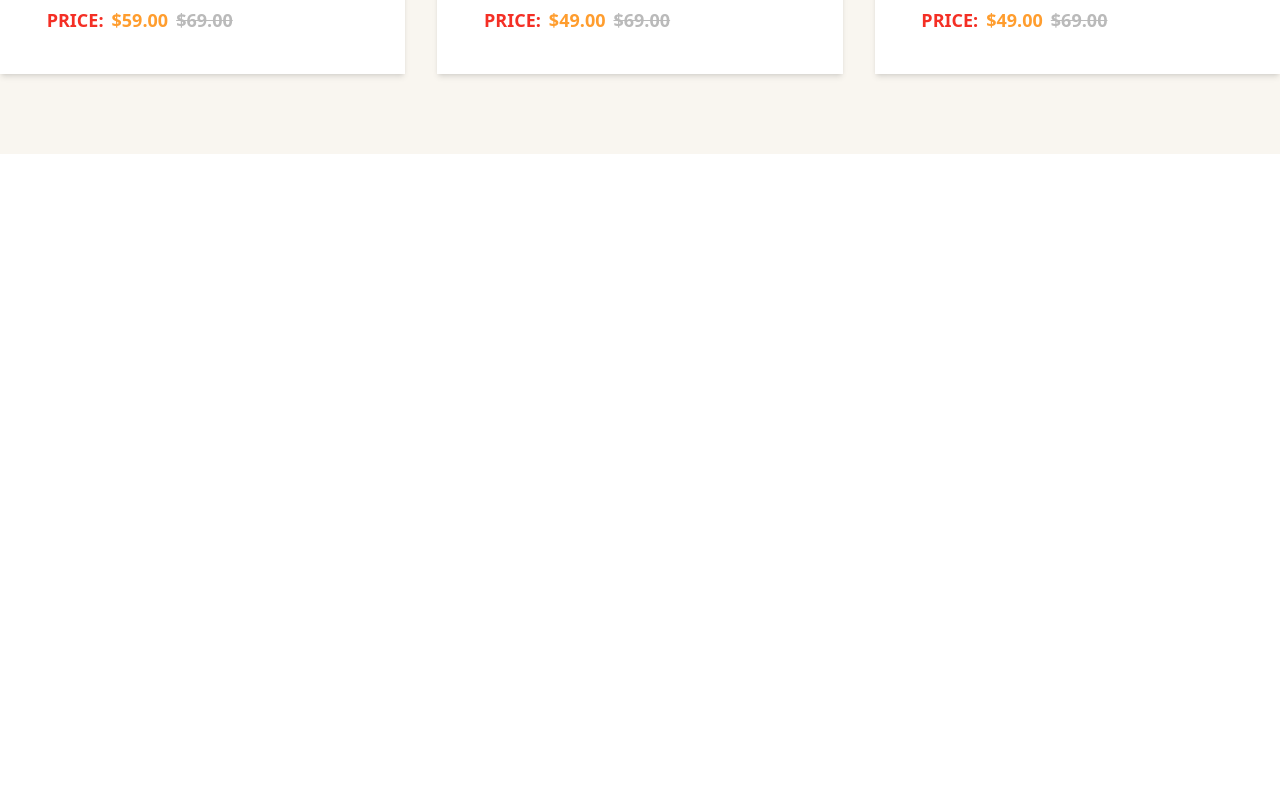
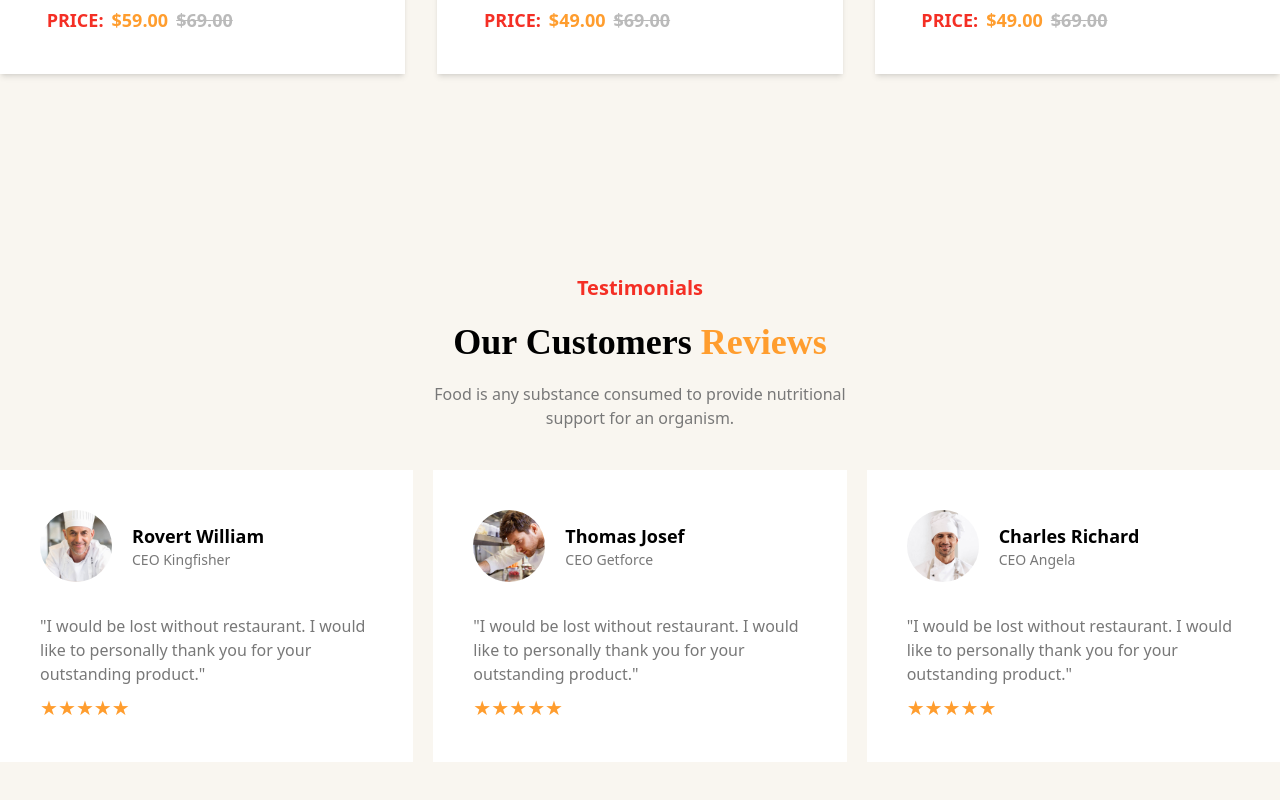
Before and after one commit to jobayer58/Foodie-Haven, a React (Vite) app: page / in a window 1280 px wide. Shown: the part 2867-3667 px from the top of the page. Before the commit the page ends 3021 px from the top, so only its background shows below. Built offline with nearby package versions, Linux system fonts and the light colour scheme.

Commit message:
added testimonilas section with responsive

```diff
--- a/src/Components/Layout/MainLayout.jsx
+++ b/src/Components/Layout/MainLayout.jsx
@@ -3,6 +3,7 @@ import Navbar from '../Pages/Navbar';
 import Banner from '../Pages/Banner';
 import DiscountCafe from '../Pages/DiscountCafe';
 import DeliciousFood from '../Pages/DeliciousFood';
+import Testimonials from '../Pages/Testimonials';
 
 const MainLayout = () => {
     return (
@@ -11,6 +12,7 @@ const MainLayout = () => {
             <Banner></Banner>
             <DiscountCafe></DiscountCafe>
             <DeliciousFood></DeliciousFood>
+            <Testimonials></Testimonials>
 
         </div>
     );
--- a/src/Components/Pages/DeliciousFood.jsx
+++ b/src/Components/Pages/DeliciousFood.jsx
@@ -28,7 +28,7 @@ const DeliciousFood = () => {
                 </div>
 
                 {/* card */}
-                <div className='grid md:grid-cols-8 lg:grid-cols-12 gap-8 px-6 lg:px-0'>
+                <div className='grid md:grid-cols-8 lg:grid-cols-12 gap-8 px-4 lg:px-0'>
                     {/* 1st */}
                     <div className='col-span-4 bg-white h-[517px] shadow-md flex flex-col justify-center'>
                         <div className='mx-auto'>
@@ -47,7 +47,7 @@ const DeliciousFood = () => {
 
                                 {/* Hover Button */}
                                 <div className="absolute inset-0 flex items-center justify-center opacity-0 group-hover:opacity-100 transition-opacity duration-300">
-                                    <button className="bg-[#F42F25] text-white font-semibold py-2 px-6 rounded shadow hover:bg-[#FF8D29]  transition-all">
+                                    <button className="bg-[#F42F25] text-white font-semibold py-2 px-6  hover:bg-[#FF8D29]  transition-all">
                                         Order Now
                                     </button>
                                 </div>
@@ -93,7 +93,7 @@ const DeliciousFood = () => {
 
                                 {/* Hover Button */}
                                 <div className="absolute inset-0 flex items-center justify-center opacity-0 group-hover:opacity-100 transition-opacity duration-300">
-                                    <button className="bg-[#F42F25] text-white font-semibold py-2 px-6 rounded shadow hover:bg-[#FF8D29]  transition-all">
+                                    <button className="bg-[#F42F25] text-white font-semibold py-2 px-6  hover:bg-[#FF8D29]  transition-all">
                                         Order Now
                                     </button>
                                 </div>
@@ -138,7 +138,7 @@ const DeliciousFood = () => {
 
                                 {/* Hover Button */}
                                 <div className="absolute inset-0 flex items-center justify-center opacity-0 group-hover:opacity-100 transition-opacity duration-300">
-                                    <button className="bg-[#F42F25] text-white font-semibold py-2 px-6 rounded shadow hover:bg-[#FF8D29]  transition-all">
+                                    <button className="bg-[#F42F25] text-white font-semibold py-2 px-6  hover:bg-[#FF8D29]  transition-all">
                                         Order Now
                                     </button>
                                 </div>
@@ -183,7 +183,7 @@ const DeliciousFood = () => {
 
                                 {/* Hover Button */}
                                 <div className="absolute inset-0 flex items-center justify-center opacity-0 group-hover:opacity-100 transition-opacity duration-300">
-                                    <button className="bg-[#F42F25] text-white font-semibold py-2 px-6 rounded shadow hover:bg-[#FF8D29]  transition-all">
+                                    <button className="bg-[#F42F25] text-white font-semibold py-2 px-6  hover:bg-[#FF8D29]  transition-all">
                                         Order Now
                                     </button>
                                 </div>
@@ -228,7 +228,7 @@ const DeliciousFood = () => {
 
                                 {/* Hover Button */}
                                 <div className="absolute inset-0 flex items-center justify-center opacity-0 group-hover:opacity-100 transition-opacity duration-300">
-                                    <button className="bg-[#F42F25] text-white font-semibold py-2 px-6 rounded shadow hover:bg-[#FF8D29]  transition-all">
+                                    <button className="bg-[#F42F25] text-white font-semibold py-2 px-6  hover:bg-[#FF8D29]  transition-all">
                                         Order Now
                                     </button>
                                 </div>
@@ -273,7 +273,7 @@ const DeliciousFood = () => {
 
                                 {/* Hover Button */}
                                 <div className="absolute inset-0 flex items-center justify-center opacity-0 group-hover:opacity-100 transition-opacity duration-300">
-                                    <button className="bg-[#F42F25] text-white font-semibold py-2 px-6 rounded shadow hover:bg-[#FF8D29]  transition-all">
+                                    <button className="bg-[#F42F25] text-white font-semibold py-2 px-6  hover:bg-[#FF8D29]  transition-all">
                                         Order Now
                                     </button>
                                 </div>
--- /dev/null
+++ b/src/Components/Pages/Testimonials.jsx
@@ -0,0 +1,131 @@
+import React from 'react';
+import avatar1 from '../../assets/images/avatar-1.jpg'
+import avatar2 from '../../assets/images/avatar-2.jpg'
+import avatar3 from '../../assets/images/avatar-3.jpg'
+
+const Testimonials = () => {
+    return (
+        <div className='bg-[#F9F6F0] '>
+            <div className='max-w-7xl mx-auto py-20'>
+                {/* text */}
+                <div className='text-center space-y-5 py-10'>
+                    <h5 className='text-[#F42F25] text-xl font-bold'>Testimonials</h5>
+                    <h1 className='style text-4xl font-extrabold'>Our Customers <span className='text-[#FF9D2E]'>Reviews</span></h1>
+                    <p className='text-[#787878]'>
+                        Food is any substance consumed to provide nutritional <br className='hidden lg:block' />
+                        support for an organism.
+                    </p>
+                </div>
+                {/* card */}
+                <div className='grid md:grid-cols-6 lg:grid-cols-9 gap-5 px-4 lg:px-0'>
+                    {/* 1st */}
+                    <div className='col-span-3  bg-white '>
+                        <div className="p-6 sm:p-10 lg:p-10  w-full h-auto  ">
+                            <div className='flex justify-between'>
+                                <div className='flex gap-5 items-center'>
+                                    <img
+                                        src={avatar1}
+                                        className='w-12 h-12 sm:w-18 sm:h-18 rounded-full object-cover'
+                                        alt="img"
+                                    />
+                                    <div className='text-start'>
+                                        <h1 className='font-bold text-sm sm:text-base lg:text-lg'>
+                                            Rovert William
+                                        </h1>
+                                        <h1 className='text-xs sm:text-sm text-[#787878]'>CEO Kingfisher</h1>
+                                    </div>
+                                </div>
+                            </div>
+
+                            <div className='space-y-2'>
+                                <p className='text-start pt-6 sm:pt-8 text-xs sm:text-sm lg:text-base text-[#787878]'>
+                                    "I would be lost without restaurant. I would like to personally thank you for your outstanding product."
+                                </p>
+                                <div className="flex text-[#FF9D2E] text-xl ">
+                                    <span>★</span>
+                                    <span>★</span>
+                                    <span>★</span>
+                                    <span>★</span>
+                                    <span>★</span>
+                                </div>
+                            </div>
+                        </div>
+
+                    </div>
+                    {/* 2st */}
+                     <div className='col-span-3  bg-white '>
+                        <div className="p-6 sm:p-10 lg:p-10  w-full h-auto  ">
+                            <div className='flex justify-between'>
+                                <div className='flex gap-5 items-center'>
+                                    <img
+                                        src={avatar2}
+                                        className='w-12 h-12 sm:w-18 sm:h-18 rounded-full object-cover'
+                                        alt="img"
+                                    />
+                                    <div className='text-start'>
+                                        <h1 className='font-bold text-sm sm:text-base lg:text-lg'>
+                                            Thomas Josef
+                                        </h1>
+                                        <h1 className='text-xs sm:text-sm text-[#787878]'>CEO Getforce</h1>
+                                    </div>
+                                </div>
+                            </div>
+
+                            <div className='space-y-2'>
+                                <p className='text-start pt-6 sm:pt-8 text-xs sm:text-sm lg:text-base text-[#787878]'>
+                                    "I would be lost without restaurant. I would like to personally thank you for your outstanding product."
+                                </p>
+                                <div className="flex text-[#FF9D2E] text-xl ">
+                                    <span>★</span>
+                                    <span>★</span>
+                                    <span>★</span>
+                                    <span>★</span>
+                                    <span>★</span>
+                                </div>
+                            </div>
+                        </div>
+
+                    </div>
+                    {/* 3st */}
+                     <div className='col-span-3  bg-white '>
+                        <div className="p-6 sm:p-10 lg:p-10  w-full h-auto  ">
+                            <div className='flex justify-between'>
+                                <div className='flex gap-5 items-center'>
+                                    <img
+                                        src={avatar3}
+                                        className='w-12 h-12 sm:w-18 sm:h-18 rounded-full object-cover'
+                                        alt="img"
+                                    />
+                                    <div className='text-start'>
+                                        <h1 className='font-bold text-sm sm:text-base lg:text-lg'>
+                                            Charles Richard
+                                        </h1>
+                                        <h1 className='text-xs sm:text-sm text-[#787878]'>CEO Angela</h1>
+                                    </div>
+                                </div>
+                            </div>
+
+                            <div className='space-y-2'>
+                                <p className='text-start pt-6 sm:pt-8 text-xs sm:text-sm lg:text-base text-[#787878]'>
+                                    "I would be lost without restaurant. I would like to personally thank you for your outstanding product."
+                                </p>
+                                <div className="flex text-[#FF9D2E] text-xl ">
+                                    <span>★</span>
+                                    <span>★</span>
+                                    <span>★</span>
+                                    <span>★</span>
+                                    <span>★</span>
+                                </div>
+                            </div>
+                        </div>
+
+                    </div>
+                </div>
+
+
+            </div>
+        </div>
+    );
+};
+
+export default Testimonials;
```
